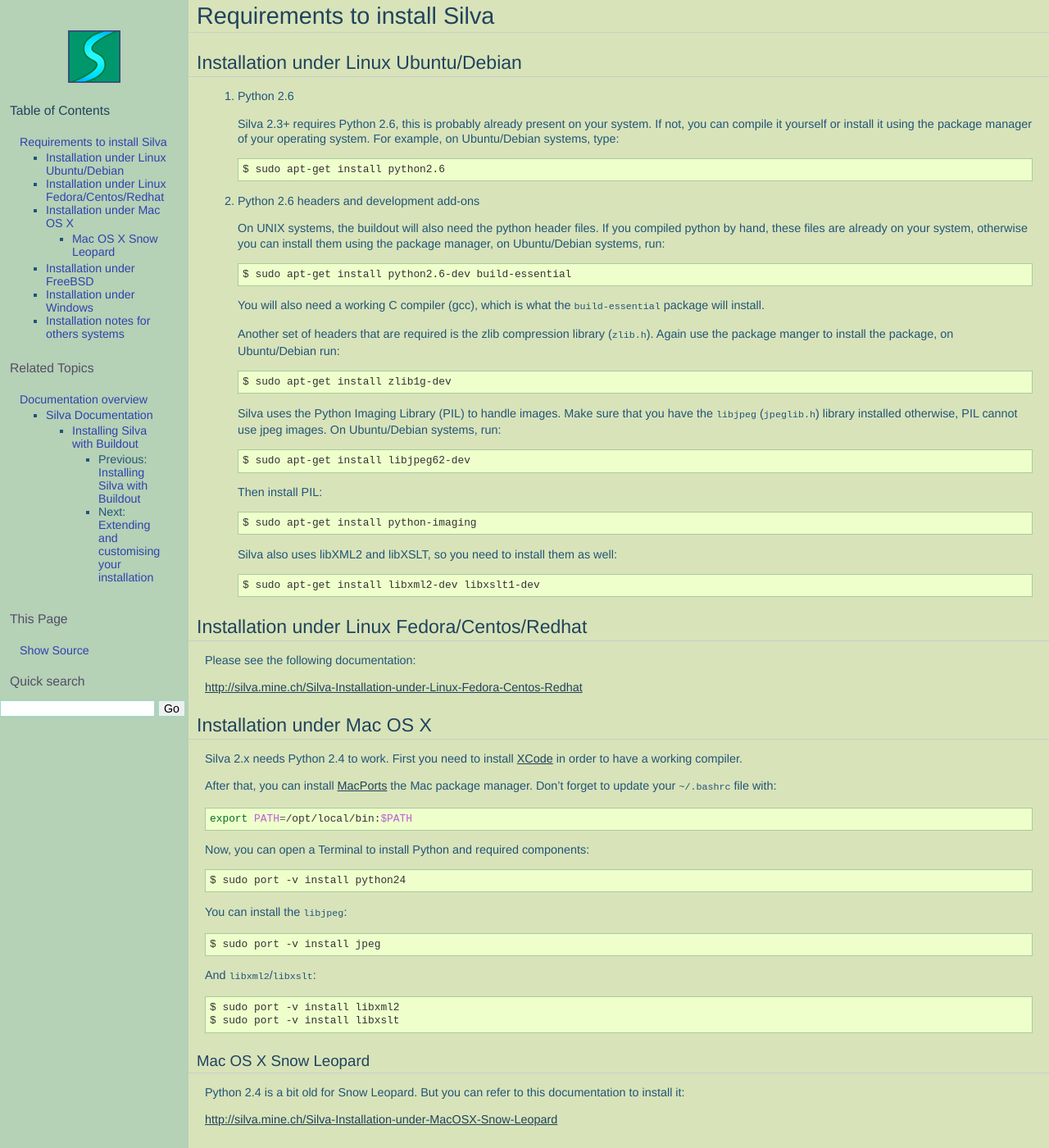
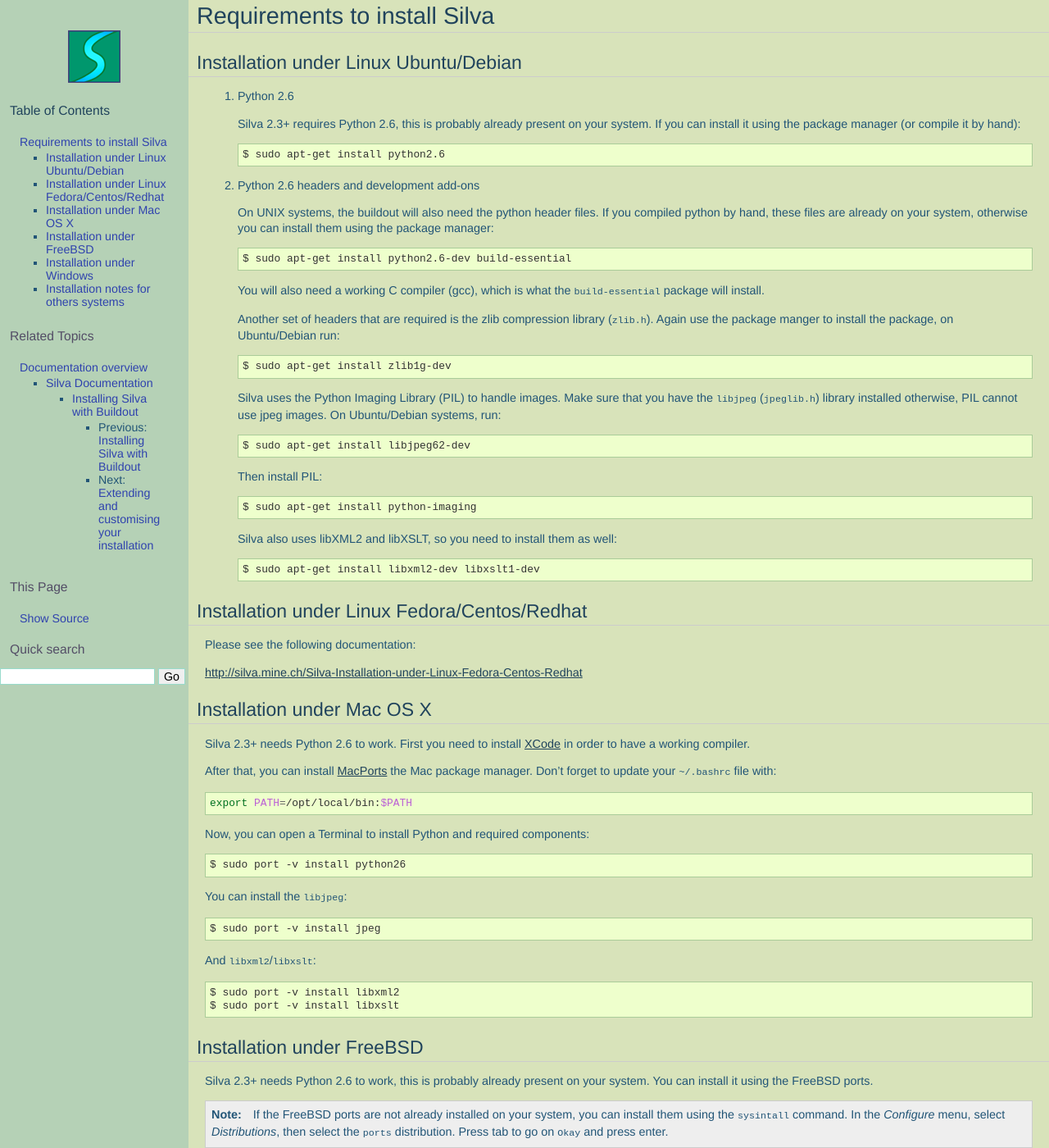
Before and after one commit to silvacms/documentation, a Sphinx documentation site: the page built from source/silva/buildout/requirements.rst, in a window 1280 px wide and 1400 px high. Shown: the whole window at 82% size. Built offline with Sphinx 7.4.7, drawn with Linux system fonts in a browser that asks for light colours; pages that are not in the unit, such as notebooks, are missing from menus; some of the changed text lies outside the part shown.

Commit message:
Update requirement page for Silva 2.3.

```diff
--- a/source/silva/buildout/requirements.rst
+++ b/source/silva/buildout/requirements.rst
@@ -7,9 +7,8 @@
 1. Python 2.6
 
    Silva 2.3+ requires Python 2.6, this is probably already present on
-   your system. If not, you can compile it yourself or install it
-   using the package manager of your operating system. For example, on
-   Ubuntu/Debian systems, type:
+   your system. If you can install it using the package manager (or
+   compile it by hand):
 
    .. code-block:: sh
 
@@ -20,7 +19,7 @@
    On UNIX systems, the buildout will also need the python header
    files. If you compiled python by hand, these files are already on
    your system, otherwise you can install them using the package
-   manager, on Ubuntu/Debian systems, run:
+   manager:
 
    .. code-block:: sh
 
@@ -70,7 +69,7 @@
 Installation under Mac OS X
 ---------------------------
 
-Silva 2.x needs Python 2.4 to work. First you need to install `XCode
+Silva 2.3+ needs Python 2.6 to work. First you need to install `XCode
 <http://developer.apple.com/tools/xcode/>`_ in order to have a working
 compiler.
 
@@ -87,7 +86,7 @@
 
 .. code-block:: sh
 
-   $ sudo port -v install python24
+   $ sudo port -v install python26
 
 You can install the ``libjpeg``:
 
@@ -103,18 +102,10 @@
    $ sudo port -v install libxslt
 
 
-Mac OS X Snow Leopard
-~~~~~~~~~~~~~~~~~~~~~
-
-Python 2.4 is a bit old for Snow Leopard. But you can refer to this
-documentation to install it:
-
-http://silva.mine.ch/Silva-Installation-under-MacOSX-Snow-Leopard
-
 Installation under FreeBSD
 --------------------------
 
-Silva 2.x needs Python 2.4 to work, this is probably already present
+Silva 2.3+ needs Python 2.6 to work, this is probably already present
 on your system. You can install it using the FreeBSD ports.
 
 .. note::
@@ -124,11 +115,11 @@
    *Configure* menu, select *Distributions*, then select the ``ports``
    distribution. Press tab to go on ``Okay`` and press enter.
 
-Installing Python 2.4:
+Installing Python 2.6:
 
 .. code-block:: sh
 
-   $ cd /usr/ports/lang/python24
+   $ cd /usr/ports/lang/python26
    $ make install
    $ make distclean
 
@@ -153,8 +144,8 @@
 
 We don't recommend (nor support) Windows as a production environment.
 
-1. First you need to install `Python 2.4
-   <http://www.python.org/ftp/python/2.4.4/python-2.4.4.msi>`_.
+1. First you need to install `Python 2.6
+   <http://www.python.org/ftp/python/2.6.5/python-2.6.5.msi>`_.
 
    .. warning::
 
@@ -166,7 +157,7 @@
    *Manage*. Click on the *Advanced* tab, and click on the button
    *Environment variable*. Here you select *Path*, and click on
    modify. You append your path to your Python binary here, so
-   ``C:\Python24`` for the default installation path.
+   ``C:\Python26`` for the default installation path.
 
    Now if you start a shell (click on *Start*, *Run*, type ``cmd``
    and enter), you should be able to run ``python``.
@@ -186,7 +177,7 @@
    ``gcc`` in a newly created shell.
 
    In your Python installation path plus ``\Lib\distutils`` (so
-   ``C:\Python24\Lib\distutils`` for the default installation path)
+   ``C:\Python26\Lib\distutils`` for the default installation path)
    create a file called ``distutils.cfg`` which contains:
 
    .. code-block:: ini
@@ -197,15 +188,14 @@
    This will tell Python to use MinGW to compile needed extensions.
 
 3. We need Subversion. You can download and install it from the `Slik
-   distribution page <http://www.sliksvn.com/en/download>`_ (select
-   the version 1.5.2).
+   distribution page <http://www.sliksvn.com/pub/Slik-Subversion-1.5.6-win32.msi>`_.
 
    After, you should be able to type ``svn help`` in a newly created
    shell.
 
-   We recommand to install `PySVN for Windows, Python 2.4 and SVN
-   1.5.2
-   <http://pysvn.tigris.org/files/documents/1233/43646/py24-pysvn-svn152-1.6.1-1024.exe>`_.
+   We recommand to install `PySVN for Windows, Python 2.6 and SVN
+   1.5.6
+   <http://pysvn.tigris.org/files/documents/1233/47202/py26-pysvn-svn156-1.7.2-1280.exe>`_.
 
 4. You can download and install ``libjpeg`` from the `GNUWin32
    Sourceforge page <http://gnuwin32.sourceforge.net/downlinks/jpeg.php>`_.
@@ -215,7 +205,7 @@
    exactly the same installation path.
 
 5. You also need to install `pywin32
-   <http://sourceforge.net/projects/pywin32/>`_, for Python 2.4.
+   <http://sourceforge.net/projects/pywin32/>`_, for Python 2.6.
 
 .. warning::
 
```
